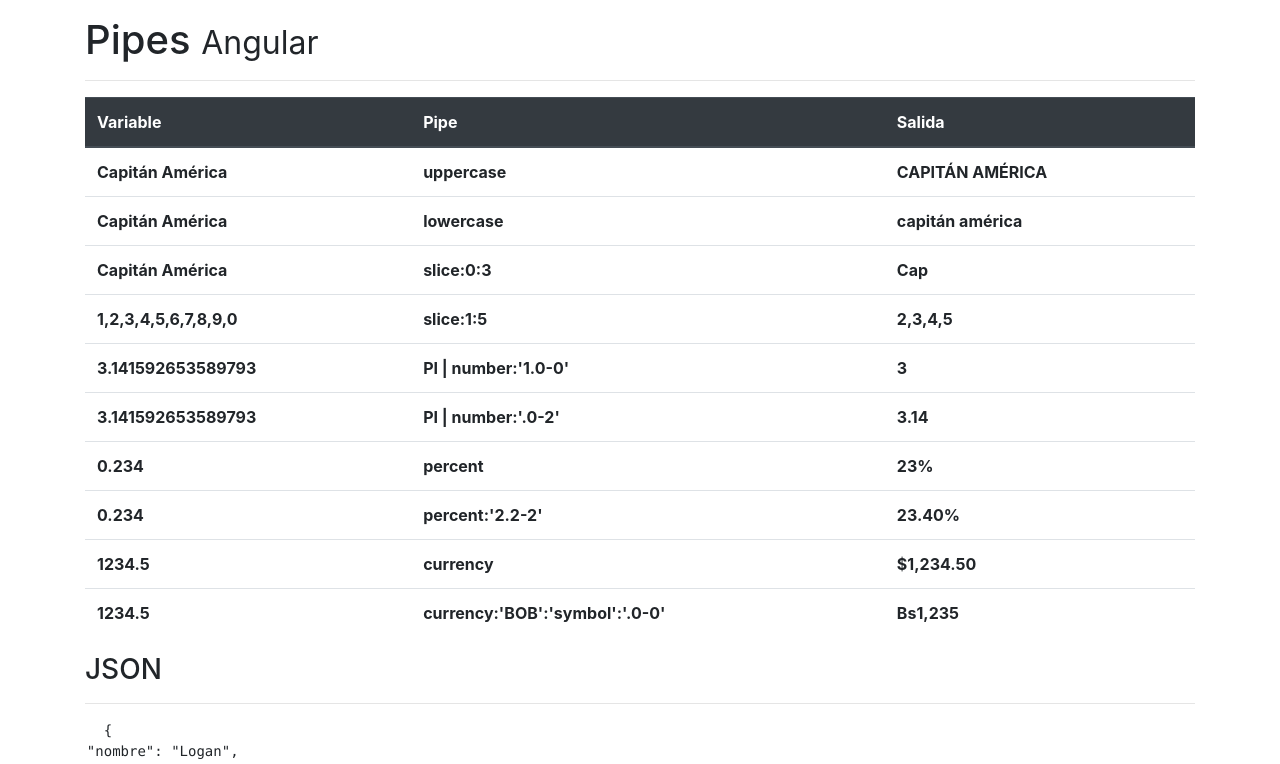
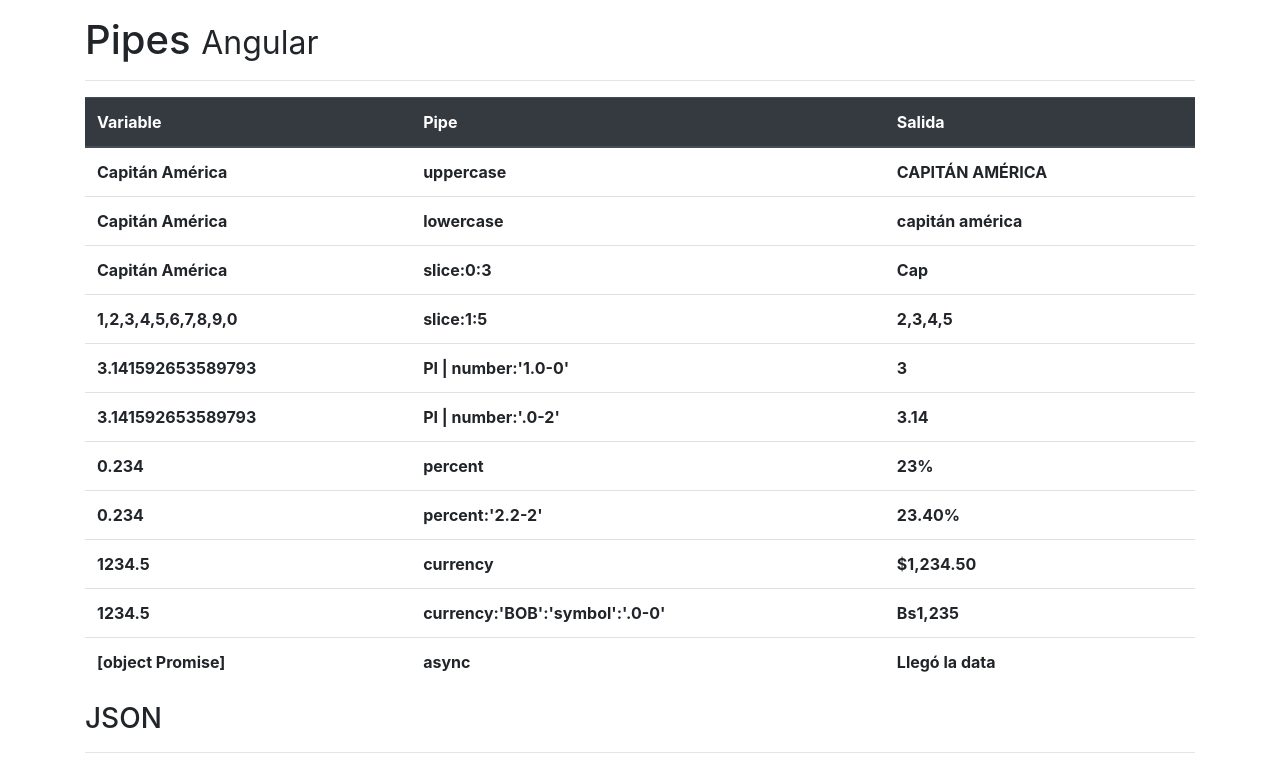
Before and after one commit to Fhranko/pipes-proyect-angular, an Angular app: page / in a window 1280 px wide. Shown: the top 764 px of the page. Built offline with nearby package versions, Linux system fonts and the light colour scheme.

Commit message:
Pipe async

```diff
--- a/src/app/app.component.html
+++ b/src/app/app.component.html
@@ -62,6 +62,11 @@
           <th>currency:'BOB':'symbol':'.0-0'</th>
           <th>{{salario | currency:'BOB':'symbol-narrow':'.0-0'}}</th>
         </tr>
+        <tr>
+          <th>{{valorPromesa}}</th>
+          <th>async</th>
+          <th>{{valorPromesa | async}}</th>
+        </tr>
       </tbody>
 
     </table>
--- a/src/app/app.component.ts
+++ b/src/app/app.component.ts
@@ -12,6 +12,12 @@ export class AppComponent {
 	porcentaje: number = 0.234;
 	salario: number = 1234.5;
 
+	valorPromesa = new Promise<string>((resolve) => {
+		setTimeout(() => {
+			resolve('Llegó la data');
+		}, 4500);
+	});
+
 	heroe = {
 		nombre: 'Logan',
 		clave: 'Wolverine',
```
